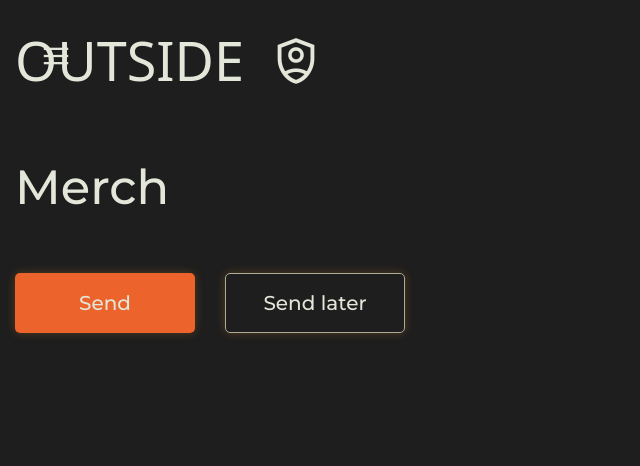
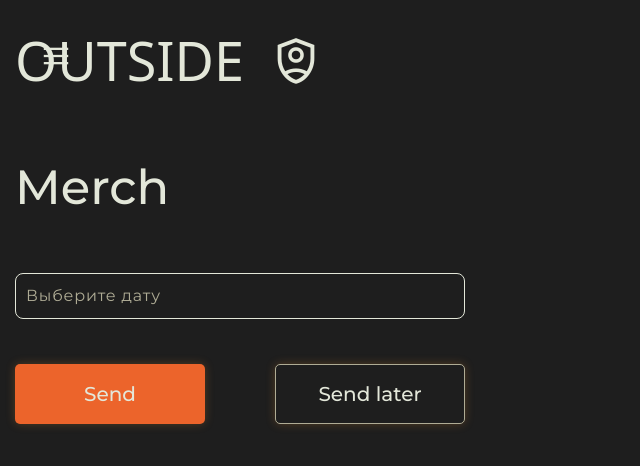
Before and after one commit to outsideOfficialy/adminPanel, a Next.js app: page /add-merch in a window 1280 px wide. Shown: the top 466 px of the page, without its empty margins (0-640 px from the left). Built offline with nearby package versions, Linux system fonts and the light colour scheme; a web font is replaced by a local one.

Commit message:
added send later groop btn

```diff
--- a/app/globals.css
+++ b/app/globals.css
@@ -6,6 +6,15 @@
   font-family: "Dela Gothic One";
   src: url("../src/fonts/DelaGothicOne-Regular.ttf");
   font-weight: 400;
+}
+
+:root {
+  --main-primary: #ec642b;
+  --primary: #ed772f;
+  --sub-primary: #ef9335;
+  --black: #1e1e1e;
+  --grey: #afac95;
+  --white: #e3e7d9;
 }
 
 /* if it is necessary */
@@ -39,12 +48,12 @@
 
 /* customize the scrollbar Track */
 ::-webkit-scrollbar-track {
-  background: 1E1E1E;
+  background: 11eE1E;
 }
 
 /* customize the scrollbar Handle */
 ::-webkit-scrollbar-thumb {
-  background: #EC642B;
+  background: var(--primary);
 }
 
 .material-symbols-outlined.check {
--- a/components/ButtonTemplate/index.tsx
+++ b/components/ButtonTemplate/index.tsx
@@ -15,13 +15,19 @@ const ButtonTemplate: React.FC<ButtonTemplateProps> = ({
   onClick,
   className
 }) => {
-  return <button className={clsx(
+  return (
+    <button
+      className={clsx(
         "transition duration-300 rounded-[5px] w-full min-h-[60px]",
         "text-center shadow-[0px_0px_10px_0px_rgba(239,147,53,0.25)] hover:shadow-[rgba(239,147,53)]",
         className
-  )} type={type} onClick={onClick ? onClick : undefined}>
+      )}
+      type={type}
+      onClick={onClick ? onClick : undefined}
+    >
       {children}
     </button>
+  );
 };
 
 export const ButtonPrimary: React.FC<ButtonTemplateProps> = ({
@@ -30,15 +36,18 @@ export const ButtonPrimary: React.FC<ButtonTemplateProps> = ({
   onClick,
   type
 }) => {
-  return <ButtonTemplate type={type} onClick={onClick} className={clsx("text-[20px] max-w-[180px] font-medium",
-  className ? className : "")}>
+  return (
+    <ButtonTemplate
+      type={type}
+      onClick={onClick}
+      className={clsx("text-[20px] max-w-[190px] font-medium", className ? className : "")}
+    >
       {children}
     </ButtonTemplate>
-}
+  );
+};
 
-export const ButtonSecondary: React.FC<ButtonTemplateProps> = ({
-
-}) => {
+export const ButtonSecondary: React.FC<ButtonTemplateProps> = ({}) => {
   // это будет для кнопок Browse.., кнопки там где плюсик внутри в строке добавления песен
-  return <></>
-}
+  return <></>;
+};
--- a/components/FormLayout/index.tsx
+++ b/components/FormLayout/index.tsx
@@ -1,6 +1,7 @@
 import React from "react";
 import { ButtonPrimary } from "../ButtonTemplate";
 import ConfirmModal from "../ConfirmModal";
+import SendFormBtn from "../SendFormBtn";
 
 interface FormLayoutProps {
   children?: React.ReactNode[] | React.ReactNode;
@@ -15,21 +16,27 @@ const FormLayout: React.FC<FormLayoutProps> = ({ children }) => {
 
   const onSendClick = (e: React.FormEvent) => {
     e.preventDefault();
-    setModalOpen(true)
-  }
+    setModalOpen(true);
+  };
 
   return (
-    <form className="flex flex-col gap-[45px] max-w-[920px]" action={"http://admin-panel-backend"} encType="multipart/form-data" method="POST">
+    <form
+      className="flex flex-col gap-[45px] max-w-[920px]"
+      action={"http://admin-panel-backend"}
+      encType="multipart/form-data"
+      method="POST"
+    >
       {children ? children : null}
-      <div className="flex gap-[30px]">
+      {/* <div className="flex gap-[30px]">
         <ButtonPrimary onClick={onSendClick} type="submit" className="bg-main-primary-color">
           Send
         </ButtonPrimary>
         <ButtonPrimary onClick={onSendLaterClick} className="border-grey border-[1px]">
           Send later
         </ButtonPrimary>
-      </div>
+      </div> */}
 
+      <SendFormBtn />
 
       <div>
         {/* shadow bg for confirmModal */}
@@ -38,11 +45,11 @@ const FormLayout: React.FC<FormLayoutProps> = ({ children }) => {
             isModalOpen ? "block" : "hidden"
           } fixed top-0 left-0 w-full h-full bg-black bg-opacity-80 z-[7]`}
           onClick={() => setModalOpen(false)}
-          ></div>
+        ></div>
 
-          <div className="fixed top-1/2 left-1/2 z-[10] transform -translate-x-1/2 -translate-y-1/2">
-            <ConfirmModal isOpened={isModalOpen} onSetModal={(value) => setModalOpen(value)}/>
-          </div>
+        <div className="fixed top-1/2 left-1/2 z-[10] transform -translate-x-1/2 -translate-y-1/2">
+          <ConfirmModal isOpened={isModalOpen} onSetModal={(value) => setModalOpen(value)} />
+        </div>
       </div>
     </form>
   );
--- /dev/null
+++ b/components/SendFormBtn/index.tsx
@@ -0,0 +1,38 @@
+import React, { useState } from "react";
+import DatePicker from "react-datepicker";
+import "react-datepicker/dist/react-datepicker.css";
+import "./style.css";
+import { ButtonPrimary } from "../ButtonTemplate";
+
+function SendFormBtn() {
+  const [selectedDate, setSelectedDate] = useState<Date | null>(null);
+
+  const onSendClick = () => {
+    // Обработка события для кнопки "Send"
+  };
+
+  const onSendLaterClick = () => {
+    // Обработка события для кнопки "Send later"
+  };
+
+  return (
+    <div className="flex flex-col max-w-[450px] gap-[45px]">
+      <DatePicker
+        selected={selectedDate}
+        onChange={(date: Date | null) => setSelectedDate(date)}
+        placeholderText="Выберите дату"
+        className="bg-black border rounded-lg border-white text-white p-2.5 w-full text-base font-normal font-medium leading-normal tracking-wider transition duration-300 ease-in-out placeholder-grey focus:border-main-primary-color focus:ring-0 focus:outline-none"
+      />
+      <div className="flex w-full justify-between">
+        <ButtonPrimary onClick={onSendClick} type="submit" className="bg-main-primary-color">
+          Send
+        </ButtonPrimary>
+        <ButtonPrimary onClick={onSendLaterClick} className="bg-black border-grey border-[1px]">
+          Send later
+        </ButtonPrimary>
+      </div>
+    </div>
+  );
+}
+
+export default SendFormBtn;
--- /dev/null
+++ b/components/SendFormBtn/style.css
@@ -0,0 +1,71 @@
+:root {
+  --main-primary: #ec642b;
+  --primary: #ed772f;
+  --sub-primary: #ef9335;
+  --black: #1e1e1e;
+  --grey: #afac95;
+  --white: #e3e7d9;
+}
+
+.react-datepicker {
+  font-family: "Montserrat", sans-serif;
+  font-size: 0.8rem;
+  background-color: var(--black);
+  border: 1px solid var(--primary);
+  border-radius: 0.3rem;
+  display: inline-block;
+  position: relative;
+}
+
+.react-datepicker__header,
+.react-datepicker__month {
+  background-color: var(--black);
+}
+
+.react-datepicker__current-month,
+.react-datepicker-time__header,
+.react-datepicker-year-header,
+.react-datepicker__day-name,
+.react-datepicker__day,
+.react-datepicker__time-name {
+  color: var(--white);
+}
+
+.react-datepicker__day--keyboard-selected,
+.react-datepicker__month-text--keyboard-selected,
+.react-datepicker__quarter-text--keyboard-selected,
+.react-datepicker__year-text--keyboard-selected {
+  border-radius: 0.3rem;
+  background-color: var(--primary);
+  color: var(--black);
+}
+
+.react-datepicker__navigation {
+  align-items: center;
+  background: none;
+  display: flex;
+  justify-content: center;
+  text-align: center;
+  cursor: pointer;
+  position: absolute;
+  top: 2px;
+  padding: 0;
+  border: none;
+  z-index: 1;
+  height: 44px;
+  width: 32px;
+  text-indent: -999em;
+  overflow: hidden;
+}
+
+.react-datepicker-popper[data-placement^="bottom"] .react-datepicker__triangle::after,
+.react-datepicker-popper[data-placement^="bottom"] .react-datepicker__triangle::before {
+  top: 0;
+  left: -125px;
+}
+
+.react-datepicker-popper[data-placement^="bottom"] .react-datepicker__triangle::before,
+.react-datepicker-popper[data-placement^="bottom"] .react-datepicker__triangle::after {
+  border-top: none;
+  border-bottom-color: var(--primary);
+}
--- a/package.json
+++ b/package.json
@@ -12,11 +12,13 @@
     "clsx": "^2.0.0",
     "next": "13.5.6",
     "react": "^18",
+    "react-datepicker": "^4.21.0",
     "react-dom": "^18"
   },
   "devDependencies": {
     "@types/node": "^20",
     "@types/react": "^18",
+    "@types/react-datepicker": "^4.19.2",
     "@types/react-dom": "^18",
     "autoprefixer": "^10",
     "eslint": "^8",
```
Also changed, not shown: 1 other file (tests, documents, lock files or other folders). Lines whose indentation alone changed are shown as unchanged.
